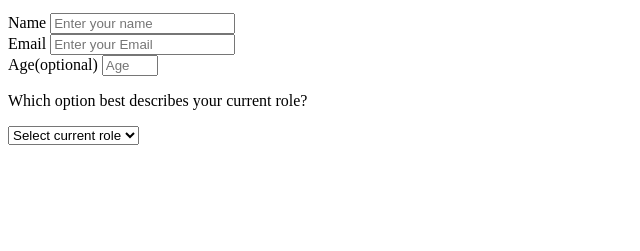
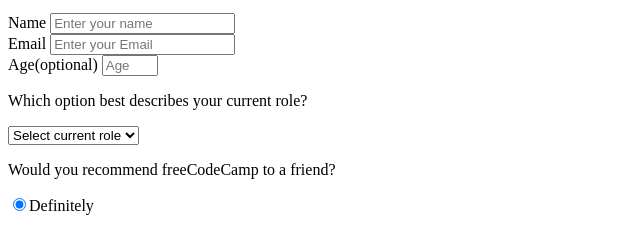
Before and after one commit to Yinkusadel/05-fcc-surveyform, a website: page index.html in a window 1280 px wide. Shown: the part 101-352 px from the top of the page, without its empty margins (0-640 px from the left). Drawn offline with Linux system fonts and the light colour scheme.

Commit message:
div tag form group and p tag with label input definitely

```diff
--- a/index.html
+++ b/index.html
@@ -62,5 +62,17 @@
             <option value="other">Other</option>
           </select>
         </div>
+
+        <div class="form-group">
+          <p>Would you recommend freeCodeCamp to a friend?</p>
+          <label>
+            <input
+              name="user-recommend"
+              value="definitely"
+              type="radio"
+              class="input-radio"
+              checked
+            />Definitely
+          </label>
   </body>
 </html>
```
